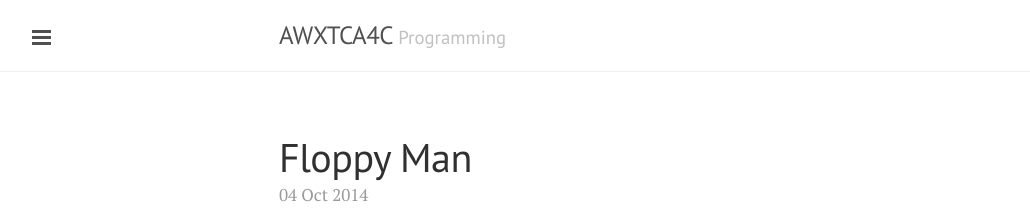
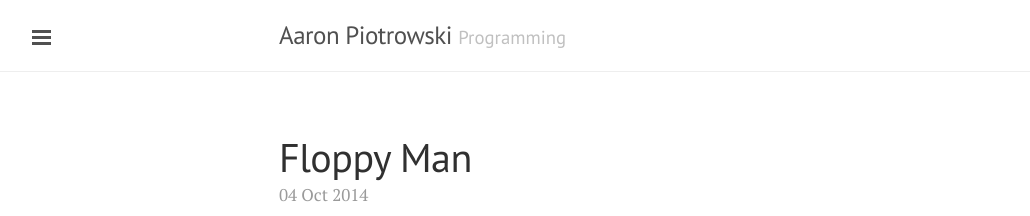
Before and after one commit to apiotrow/apiotrow.github.io, a Jekyll site: the page built from index.html, in a window 1280 px wide and 900 px high. Shown: the top 216 px of the window, without its empty margins (1-1031 px from the left). Built offline with Jekyll 4.4.1, drawn with Linux system fonts in a browser that asks for light colours; Markdown is read by kramdown in place of the engine named in the settings; the list of posts is cut into pages by our own code.

Commit message:
Update _config.yml

```diff
--- a/_config.yml
+++ b/_config.yml
@@ -6,7 +6,7 @@ pygments:         true
 permalink:        pretty
 
 # Setup
-title:            AWXTCA4C
+title:            Aaron Piotrowski
 tagline:          'Programming'
 description:      ''
 url:              http://apiotrow.github.io
```
